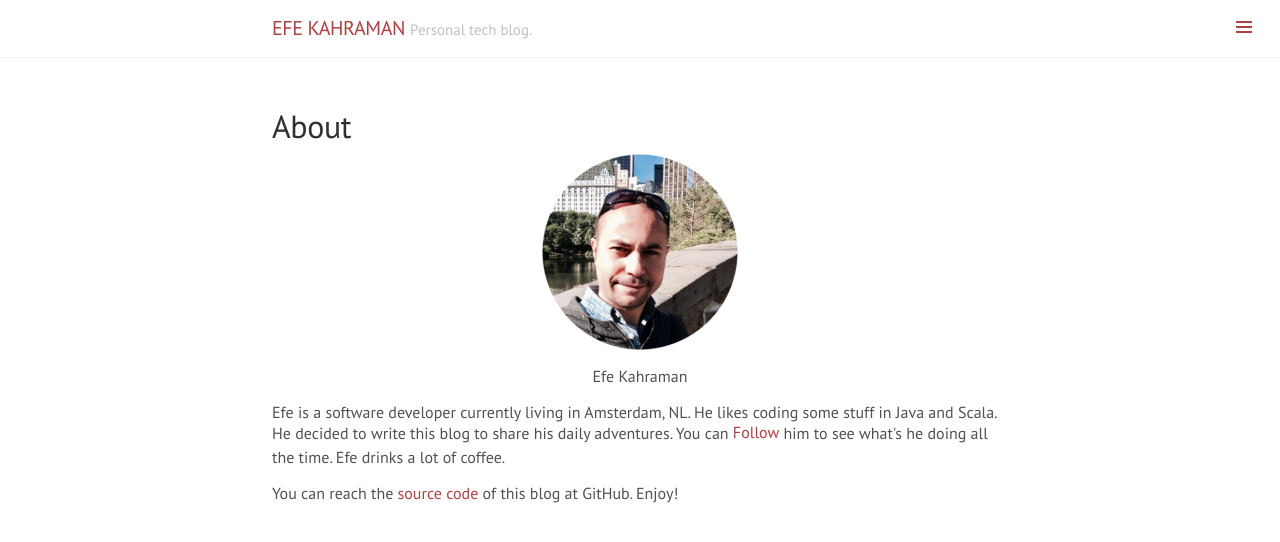
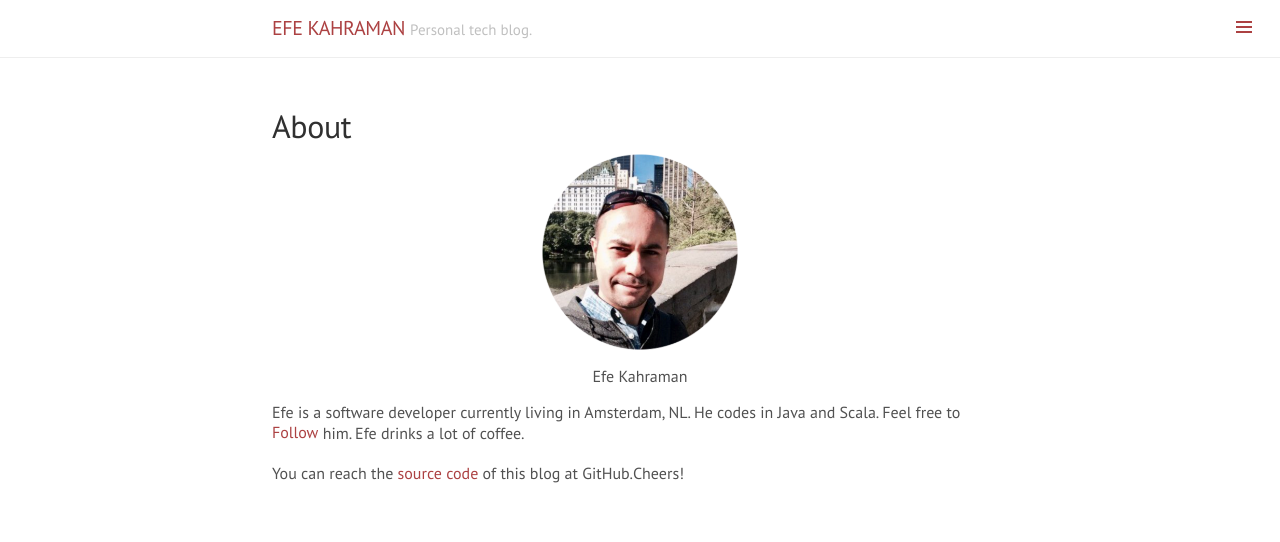
Before and after one commit to efekahraman/efekahraman.github.io, a Jekyll site: the page built from about.html, in a window 1280 px wide. Shown: the top 542 px of the page. Built offline with Jekyll 4.4.1, drawn with Linux system fonts in a browser that asks for light colours; comment, search, counter and statistics services are not loaded.

Commit message:
Changes in about page

```diff
--- a/about.html
+++ b/about.html
@@ -12,12 +12,12 @@ title: About
   </center>
 </p>
 <p>
-  Efe is a software developer currently living in Amsterdam, NL. He likes coding some stuff in Java and Scala. He decided to write this blog to share his daily adventures. You can
+  Efe is a software developer currently living in Amsterdam, NL. He codes in Java and Scala. Feel free to
   <span style="vertical-align: middle;display: inline-block;margin-bottom: 0px; height: 25px;"><a href="https://twitter.com/{{ site.social.twitter }}" class="twitter-follow-button" data-show-count="false" data-size="small" data-show-screen-name="false">Follow</a></span>
-  him to see what's he doing all the time. Efe drinks a lot of coffee.
+  him. Efe drinks a lot of coffee.
 </p>
 <p>
-  You can reach the <a href="https://github.com/{{ site.social.github }}/{{ site.repo }}" target="_blank">source code</a> of this blog at GitHub. Enjoy!
+  You can reach the <a href="https://github.com/{{ site.social.github }}/{{ site.repo }}" target="_blank">source code</a> of this blog at GitHub.Cheers!
 </p>
 <script async defer src="https://buttons.github.io/buttons.js"></script>
 <script>!function(d,s,id){var js,fjs=d.getElementsByTagName(s)[0];if(!d.getElementById(id)){js=d.createElement(s);js.id=id;js.src="//platform.twitter.com/widgets.js";fjs.parentNode.insertBefore(js,fjs);}}(document,"script","twitter-wjs");</script>
```
